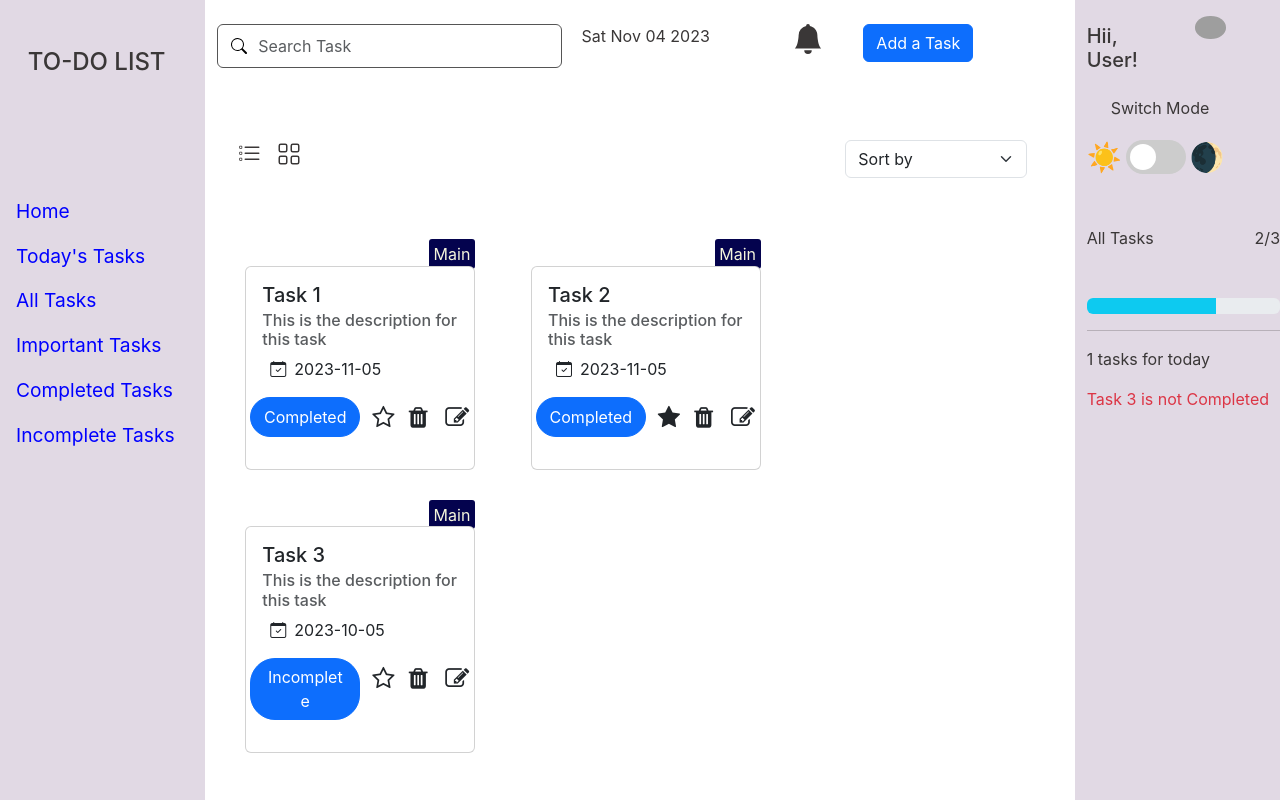
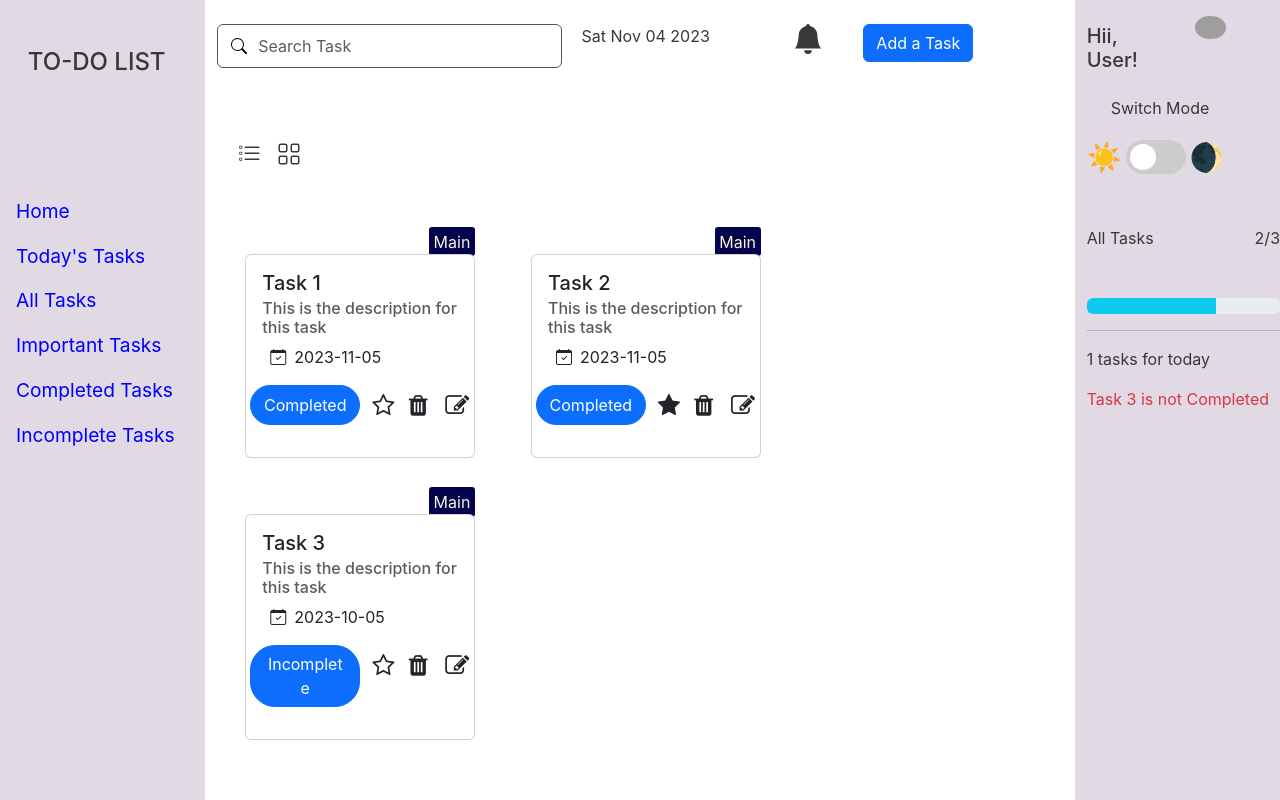
Before and after one commit to charankulal/myTasks, a React (Create React App) app: page / in a window 1280 px wide. Built offline with nearby package versions, Linux system fonts and the light colour scheme; grey boxes are pictures that could not be loaded.

Commit message:
Fixed bugs

```diff
--- a/src/Components/CenterSection.js
+++ b/src/Components/CenterSection.js
@@ -67,7 +67,7 @@ export default function CenterSection(props) {
     description: "",
     date: "",
     dir: "Main",
-    completed: true,
+    completed: false,
     id: "",
   });
   const [task1, setTask1] = useState({
@@ -326,7 +326,7 @@ export default function CenterSection(props) {
               <path d="M1 2.5A1.5 1.5 0 0 1 2.5 1h3A1.5 1.5 0 0 1 7 2.5v3A1.5 1.5 0 0 1 5.5 7h-3A1.5 1.5 0 0 1 1 5.5v-3zM2.5 2a.5.5 0 0 0-.5.5v3a.5.5 0 0 0 .5.5h3a.5.5 0 0 0 .5-.5v-3a.5.5 0 0 0-.5-.5h-3zm6.5.5A1.5 1.5 0 0 1 10.5 1h3A1.5 1.5 0 0 1 15 2.5v3A1.5 1.5 0 0 1 13.5 7h-3A1.5 1.5 0 0 1 9 5.5v-3zm1.5-.5a.5.5 0 0 0-.5.5v3a.5.5 0 0 0 .5.5h3a.5.5 0 0 0 .5-.5v-3a.5.5 0 0 0-.5-.5h-3zM1 10.5A1.5 1.5 0 0 1 2.5 9h3A1.5 1.5 0 0 1 7 10.5v3A1.5 1.5 0 0 1 5.5 15h-3A1.5 1.5 0 0 1 1 13.5v-3zm1.5-.5a.5.5 0 0 0-.5.5v3a.5.5 0 0 0 .5.5h3a.5.5 0 0 0 .5-.5v-3a.5.5 0 0 0-.5-.5h-3zm6.5.5A1.5 1.5 0 0 1 10.5 9h3a1.5 1.5 0 0 1 1.5 1.5v3a1.5 1.5 0 0 1-1.5 1.5h-3A1.5 1.5 0 0 1 9 13.5v-3zm1.5-.5a.5.5 0 0 0-.5.5v3a.5.5 0 0 0 .5.5h3a.5.5 0 0 0 .5-.5v-3a.5.5 0 0 0-.5-.5h-3z" />
             </svg>
           </div>
-          <div className="col-3 align-self-end">
+          {/* <div className="col-3 align-self-end">
             <select
               className="form-select sortlist"
               aria-label="Default select example"
@@ -339,7 +339,7 @@ export default function CenterSection(props) {
               <option value="4">Completed First</option>
               <option value="5">Uncompleted First</option>
             </select>
-          </div>
+          </div> */}
         </div>
         <button
           type="button"
```
